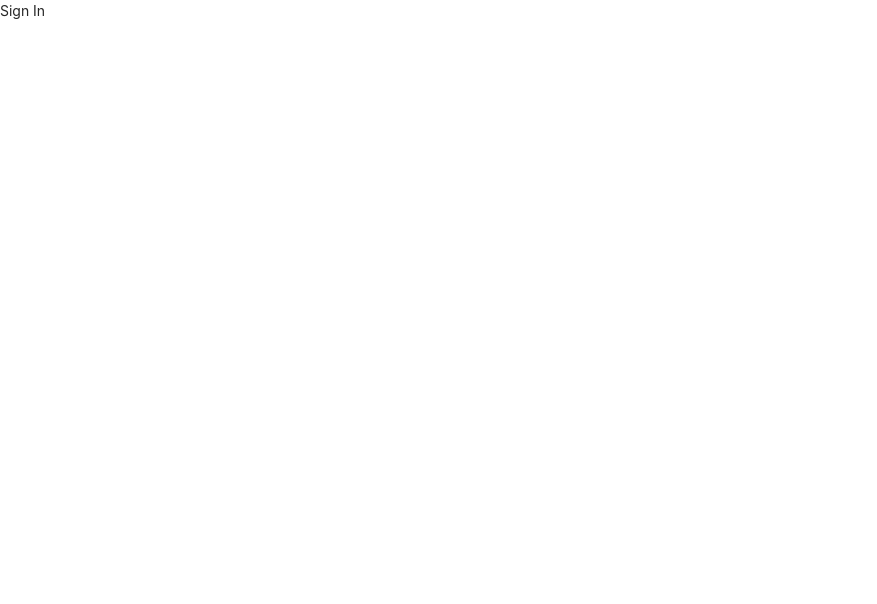
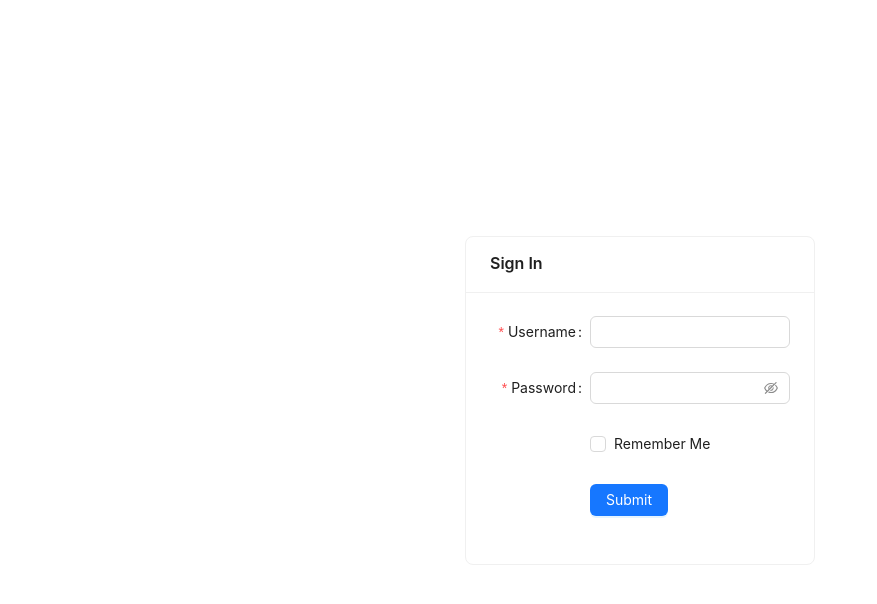
Before and after one commit to martymcfly1985/BanceApp, a React (Create React App) app in the folder react-ui/: page /signin in a window 1280 px wide. Shown: the top 604 px of the page, without its empty margins (0-877 px from the left). Built offline with nearby package versions, Linux system fonts and the light colour scheme.

Commit message:
Created sign in page.

```diff
--- a/react-ui/package.json
+++ b/react-ui/package.json
@@ -10,7 +10,7 @@
     "@types/node": "^16.11.26",
     "@types/react": "^17.0.44",
     "@types/react-dom": "^17.0.15",
-    "antd": "^4.21.0",
+    "antd": "^5.1.4np",
     "react": "^18.0.0",
     "react-dom": "^18.0.0",
     "react-router-dom": "^6.6.2",
--- /dev/null
+++ b/react-ui/src/Components/sign-in/SignIn.tsx
@@ -0,0 +1,72 @@
+import { Button, Card, Checkbox, Col, Form, Input, Row } from "antd";
+import React from 'react';
+
+const SignIn: React.FC = () => {
+  const onFinish = () => {
+    console.log('r');
+  }
+  return (
+    <Row
+      align='middle'
+      itemType="flex"
+      justify='center'
+      style={{
+        minHeight: '100vh'
+      }}
+    >
+      <Col>
+        <Card
+          title='Sign In'
+          style={{
+            width: 350,
+          }}
+        >
+          <Form
+            name='signInForm'
+            initialValues={{ remember: true }}
+            onFinish={onFinish}
+            autoComplete='off'
+            labelCol={{span: 8}}
+            wrapperCol={{span: 16}}
+          >
+            <Form.Item
+              label='Username'
+              name='username'
+              rules={[{ required: true, message: 'Please enter a username.' }]}
+            >
+              <Input />
+            </Form.Item>
+            <Form.Item
+              label='Password'
+              name='password'
+              rules={[{ required: true, message: 'Please enter a password.' }]}
+            >
+              <Input.Password />
+            </Form.Item>
+            <Form.Item
+              name='rememberMe'
+              valuePropName='checked'
+              wrapperCol={{offset: 8, span:16}}
+            >
+              <Checkbox>
+                Remember Me
+              </Checkbox>
+            </Form.Item>
+            <Form.Item
+              wrapperCol={{offset: 8, span:16}}
+            >
+              <Button
+                type='primary'
+                htmlType='submit'
+              >
+                Submit
+              </Button>
+            </Form.Item>
+          </Form>
+        </Card>
+      </Col>
+    </Row>
+  );
+}
+
+export default SignIn
--- a/react-ui/src/Routes/router.tsx
+++ b/react-ui/src/Routes/router.tsx
@@ -1,5 +1,6 @@
 import { createBrowserRouter } from "react-router-dom";
 import App from "../Components/App";
+import SignIn from "../Components/sign-in/SignIn";
 
 export const router = createBrowserRouter([
   {
@@ -8,6 +9,6 @@ export const router = createBrowserRouter([
   },
   {
     path: "signin",
-    element: <div>Sign In</div>
+    element: <SignIn/>
   }
 ]);
--- a/react-ui/src/css/App.css
+++ b/react-ui/src/css/App.css
@@ -1,4 +1,4 @@
-@import '~antd/dist/antd.css';
+@import 'antd/dist/reset.css';
 
 .site-layout-content {
   min-height: fit-content;
@@ -12,7 +12,6 @@
   margin: 16px 24px 16px 0;
   background: rgb(226, 196, 28);
 }
-
 ant.layout.header .header {
   height: 100vh;
 }
```
Also changed, not shown: 1 other file (tests, documents, lock files or other folders).
